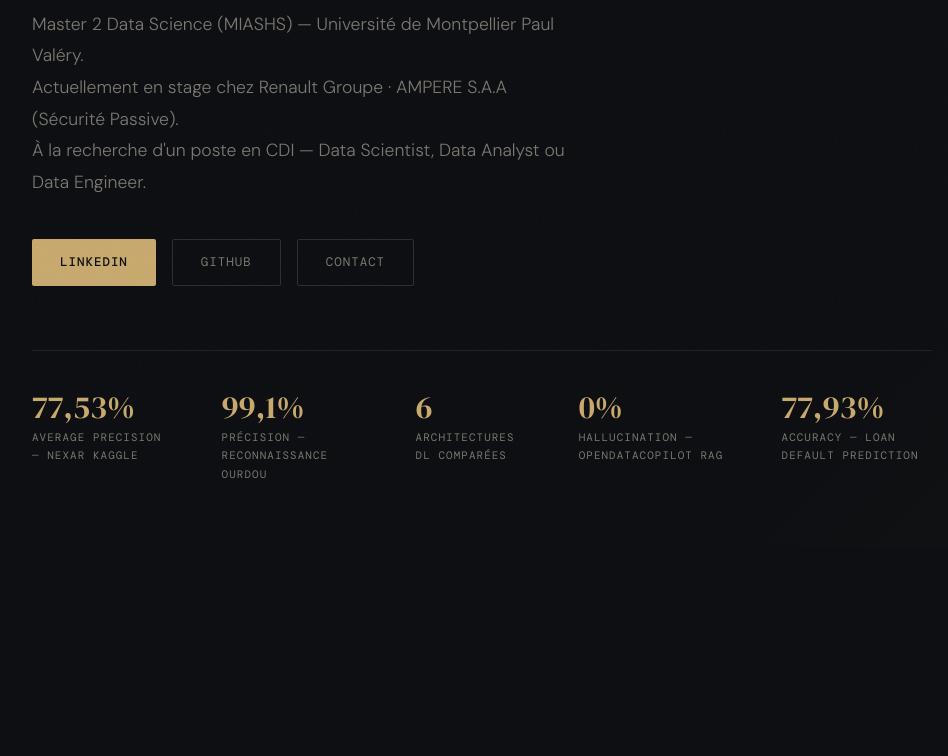
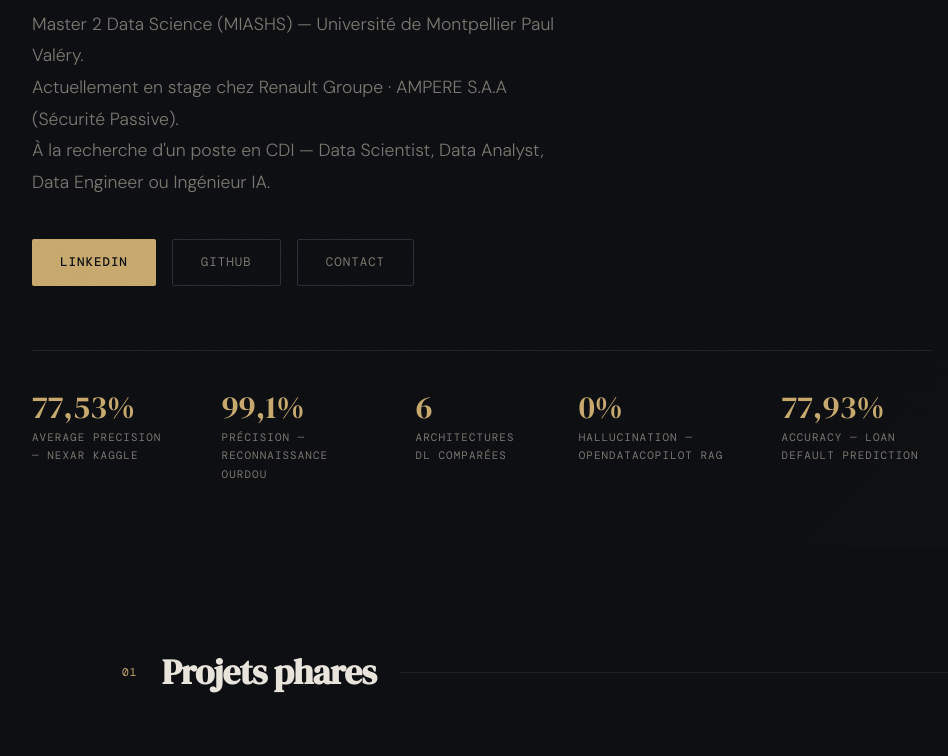
Before and after one commit to JeromeVitoff/jeromevitoff.github.io, a plain HTML site: page index.html in a window 1280 px wide. Shown: the part 349-1105 px from the top of the page, without its empty margins (16-964 px from the left). Drawn offline with nearby package versions, Linux system fonts and the light colour scheme; a web font is replaced by a local one.

Commit message:
Add portfolio

```diff
--- a/index.html
+++ b/index.html
@@ -644,7 +644,7 @@
       <p class="hero-desc">
         Master 2 Data Science (MIASHS) — Université de Montpellier Paul Valéry.<br>
         Actuellement en stage chez Renault Groupe · AMPERE S.A.A (Sécurité Passive).<br>
-        À la recherche d'un poste en CDI — Data Scientist, Data Analyst ou Data Engineer.
+        À la recherche d'un poste en CDI — Data Scientist, Data Analyst, Data Engineer ou Ingénieur IA.
       </p>
       <div class="hero-cta">
         <a href="https://www.linkedin.com/in/jerome-vitoffodji" target="_blank" class="btn btn-primary">LinkedIn</a>
@@ -982,7 +982,7 @@
       <div class="hero-tag" style="justify-content:center;">Contact</div>
       <h2 style="font-family:'DM Serif Display',serif;font-size:2.5rem;letter-spacing:-0.02em;">Travaillons ensemble</h2>
       <p class="contact-text">
-        Je suis à la recherche d'un poste en CDI — Data Scientist, Data Analyst ou Data Engineer.<br>
+        Je suis à la recherche d'un poste en CDI — Data Scientist, Data Analyst, Data Engineer ou Ingénieur IA.<br>
         Ouvert à toute opportunité en France.
       </p>
       <div class="contact-links">
@@ -999,8 +999,25 @@
     <span class="footer-text">jeromevitoff.github.io</span>
   </footer>
 
-  <script data-cfasync="false" src="/cdn-cgi/scripts/5c5dd728/cloudflare-static/email-decode.min.js"></script><script>
+  <script>
     // Intersection Observer pour les animations fade-in
     const observer = new IntersectionObserver((entries) => {
-      entries.forEach((entry, i) => {
-        if (entry.isIntersect
+      entries.forEach((entry) => {
+        if (entry.isIntersecting) {
+          entry.target.classList.add('visible');
+          observer.unobserve(entry.target);
+        }
+      });
+    }, { threshold: 0.05, rootMargin: '0px 0px -20px 0px' });
+
+    document.querySelectorAll('.fade-in').forEach(el => observer.observe(el));
+
+    // Fallback : force tous les éléments visibles après 800ms
+    setTimeout(() => {
+      document.querySelectorAll('.fade-in:not(.visible)').forEach(el => {
+        el.classList.add('visible');
+      });
+    }, 800);
+  </script>
+</body>
+</html>
```
